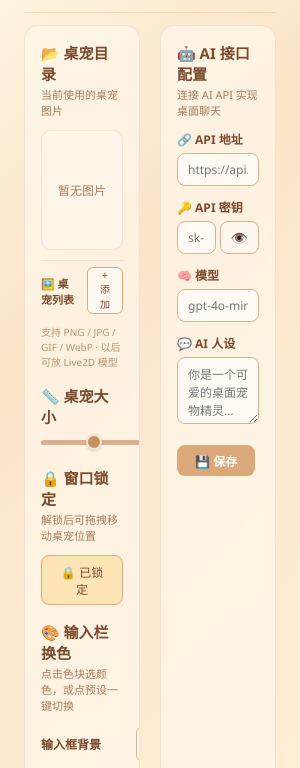
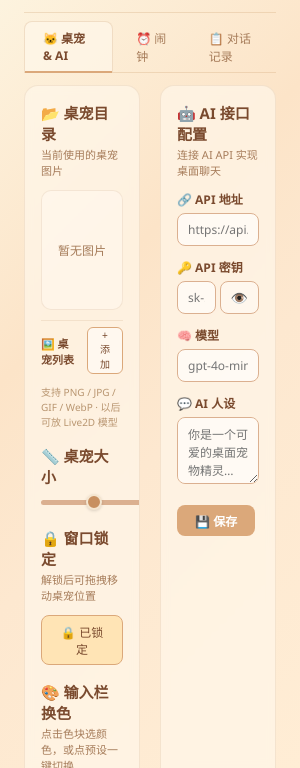
Before and after one commit to oudezhazha-coder/AI-deskpet, an Electron app: page renderer/settings.html in a window 300 px wide. Shown: the part 76-844 px from the top of the page. Drawn offline with Linux system fonts and the light colour scheme; no server answers.

Commit message:
feat: settings tab layout - pet+AI, alarms, history

```diff
--- a/renderer/settings.css
+++ b/renderer/settings.css
@@ -16,6 +16,34 @@ html, body {
 #header { padding-bottom: 14px; border-bottom: 1px solid rgba(200,150,100,0.25); flex-shrink: 0; }
 #header h1 { font-size: 22px; font-weight: 700; color: #7a4a2e; }
 .subtitle { font-size: 12px; color: #a67c5a; }
+
+/* ===== Tab 导航栏 ===== */
+#tab-bar {
+  display: flex; gap: 4px; flex-shrink: 0;
+  padding: 8px 0 0;
+  border-bottom: 1px solid rgba(200,150,100,0.25);
+}
+.tab-item {
+  padding: 7px 18px; font-size: 12px; font-weight: 500;
+  color: #a67c5a; cursor: pointer; border-radius: 8px 8px 0 0;
+  border: 1px solid transparent; border-bottom: none;
+  transition: all 0.15s; user-select: none;
+}
+.tab-item:hover { color: #7a4a2e; background: rgba(200,160,120,0.1); }
+.tab-item.active {
+  color: #7a4a2e; font-weight: 700;
+  background: rgba(255,248,235,0.65);
+  border-color: rgba(200,150,100,0.25);
+  position: relative;
+}
+.tab-item.active::after {
+  content: ''; position: absolute; bottom: -1px; left: 0; right: 0;
+  height: 2px; background: #dba87a;
+}
+
+/* ===== Tab 面板 ===== */
+.tab-panel { display: none; }
+.tab-panel.active { display: block; }
 
 /* ===== 鍐呭鍖?===== */
 #content {
--- a/renderer/settings.html
+++ b/renderer/settings.html
@@ -13,8 +13,16 @@
     <span class="subtitle">桌面聊天精灵 · 设置</span>
   </div>
 
+  <!-- ===== Tab 导航栏 ===== -->
+  <div id="tab-bar">
+    <div class="tab-item active" data-tab="1">🐱 桌宠 &amp; AI</div>
+    <div class="tab-item" data-tab="2">⏰ 闹钟</div>
+    <div class="tab-item" data-tab="3">📋 对话记录</div>
+  </div>
+
+  <!-- ===== Tab 面板 1：桌宠 + AI 设置 ===== -->
+  <div class="tab-panel active" id="tab-panel-1">
     <div id="content">
-    <!-- 左侧：桌宠目录 + 显示 -->
       <div class="panel" id="panel-left">
         <div class="panel-title">📂 桌宠目录</div>
         <div class="panel-desc">当前使用的桌宠图片</div>
@@ -70,7 +78,6 @@
         </div>
       </div>
 
-    <!-- 右侧：AI 设置 + 闹钟 -->
       <div class="panel" id="panel-right">
         <div class="panel-title">🤖 AI 接口配置</div>
         <div class="panel-desc">连接 AI API 实现桌面聊天</div>
@@ -104,21 +111,26 @@
         </div>
       </div>
     </div>
+  </div>
 
-  <!-- ⏰ 闹钟独立区域 -->
+  <!-- ===== Tab 面板 2：闹钟 ===== -->
+  <div class="tab-panel" id="tab-panel-2">
     <div id="alarm-section">
       <div class="panel-title">⏰ 桌面闹钟 <span id="alarm-count" class="alarm-count-label">0/10</span></div>
       <div class="panel-desc">最多 10 个闹钟，到点弹出提醒</div>
       <div id="alarm-list"></div>
       <button id="btn-add-alarm" class="btn-add-alarm">+ 添加闹钟</button>
     </div>
+  </div>
 
-  <!-- 对话记录独立区域 -->
+  <!-- ===== Tab 面板 3：对话记录 ===== -->
+  <div class="tab-panel" id="tab-panel-3">
     <div id="history-section">
       <div class="panel-title">📋 对话记录</div>
       <div class="panel-desc">最近 10 条与 AI 的对话</div>
       <div id="settings-history"></div>
       <button id="btn-refresh-history" style="margin-top:6px;padding:4px 10px;border:1px solid #dbb090;border-radius:6px;background:rgba(255,255,255,0.4);color:#7a4a2e;font-size:11px;cursor:pointer;align-self:flex-start">🔄 刷新</button>
+    </div>
   </div>
 
   <!-- 命名弹窗 -->
--- a/renderer/settings.js
+++ b/renderer/settings.js
@@ -1,4 +1,21 @@
 const $ = id => document.getElementById(id);
+
+// ===== Tab 页切换 =====
+const tabItems = document.querySelectorAll('.tab-item');
+const tabPanels = {
+  1: $('tab-panel-1'),
+  2: $('tab-panel-2'),
+  3: $('tab-panel-3'),
+};
+tabItems.forEach(item => {
+  item.addEventListener('click', () => {
+    tabItems.forEach(t => t.classList.remove('active'));
+    item.classList.add('active');
+    Object.values(tabPanels).forEach(p => p?.classList.remove('active'));
+    const panel = tabPanels[parseInt(item.dataset.tab)];
+    if (panel) panel.classList.add('active');
+  });
+});
 
 const previewImg = $('preview-img');
 const previewEmpty = $('preview-empty');
```
Lines whose indentation alone changed are shown as unchanged.
